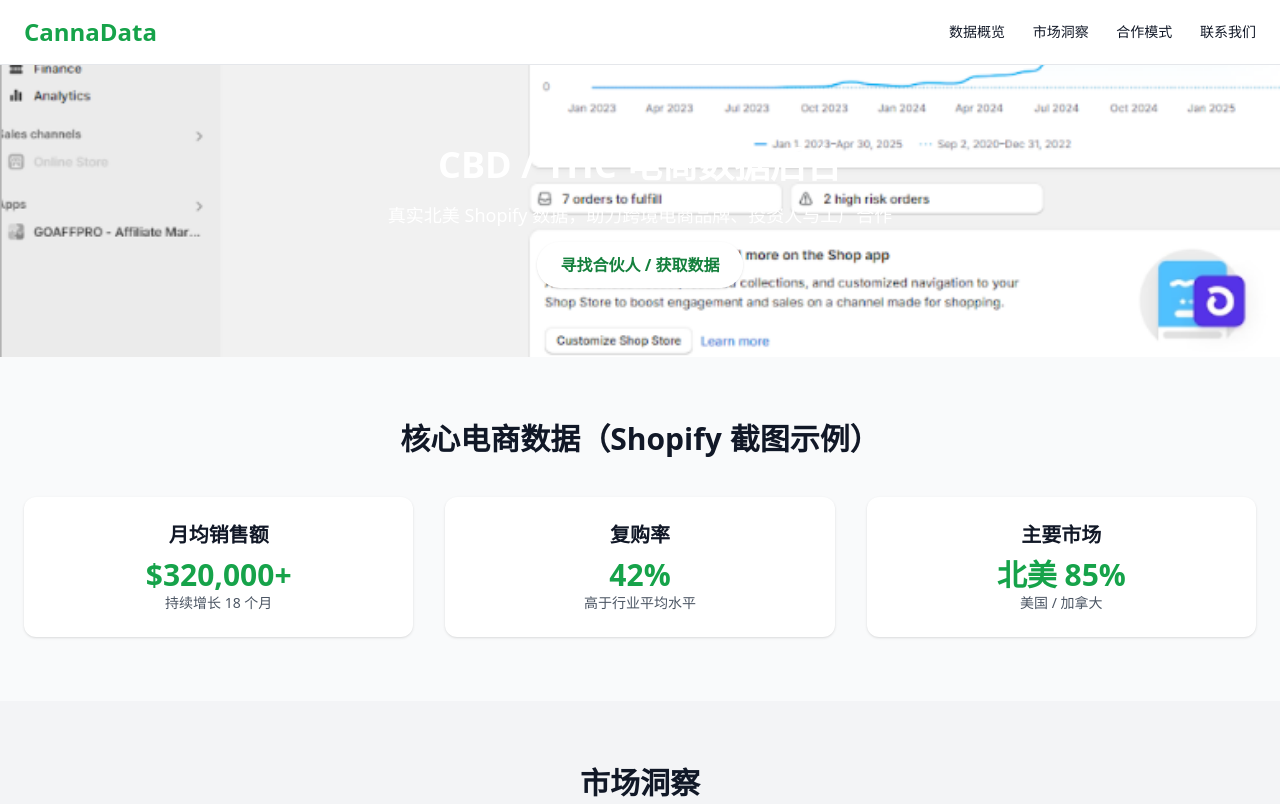
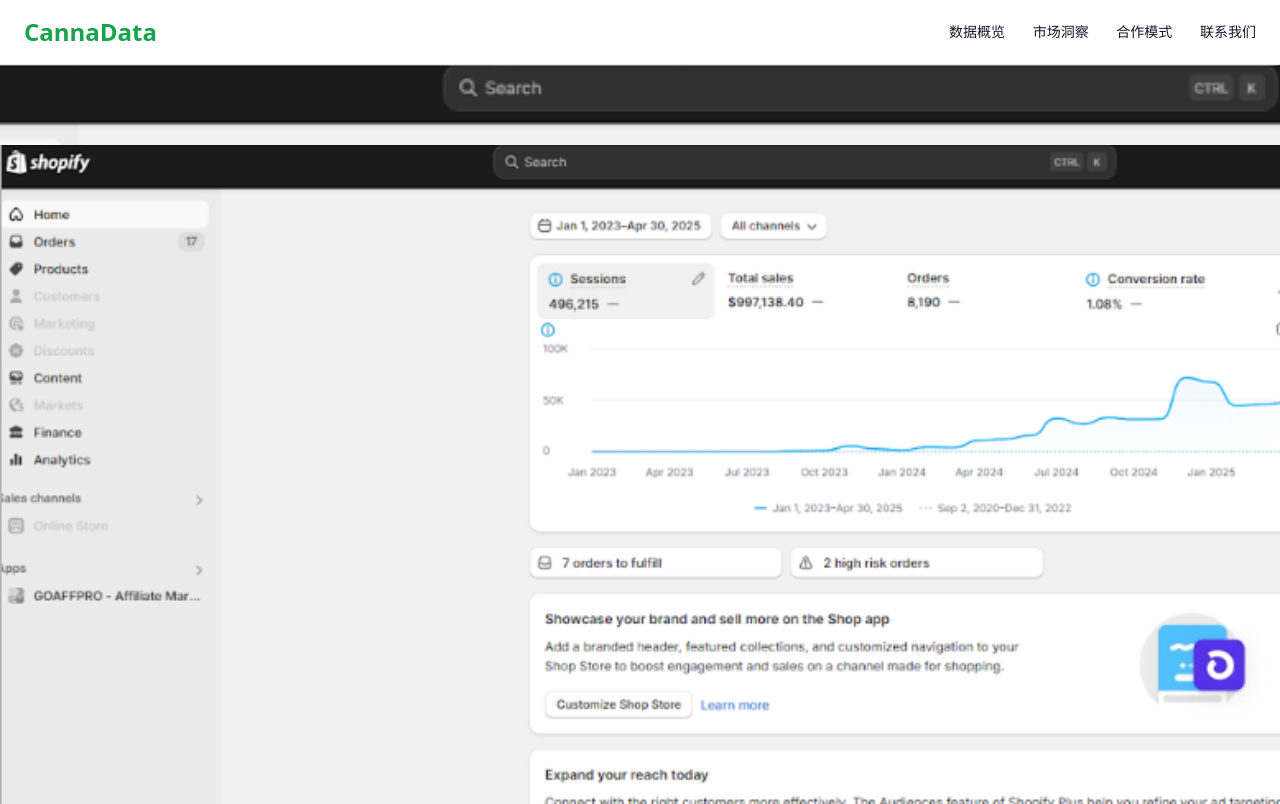
Before and after one commit to theGreaterBayArea/thegreaterbayarea.github.io, a plain HTML site: page index.html in a window 1280 px wide. Shown: the top 804 px of the page. Drawn offline with nearby package versions, Linux system fonts and the light colour scheme.

Commit message:
Update index.html

```diff
--- a/index.html
+++ b/index.html
@@ -23,6 +23,7 @@
 
   <!-- Hero -->
 <section class="relative text-white text-center py-20" style="background-image: url('images/banner.jpg'); background-size: cover; background-position: center;">
+  <img src="images/banner.jpg" alt="Banner" class="w-full h-auto">
   <h2 class="text-4xl font-bold mb-4">CBD / THC 电商数据后台</h2>
   <p class="text-lg mb-6">真实北美 Shopify 数据，助力跨境电商品牌、投资人与工厂合作</p>
   <a href="#partners" class="bg-white text-green-700 px-6 py-3 rounded-full shadow hover:bg-gray-100 font-semibold">
```
